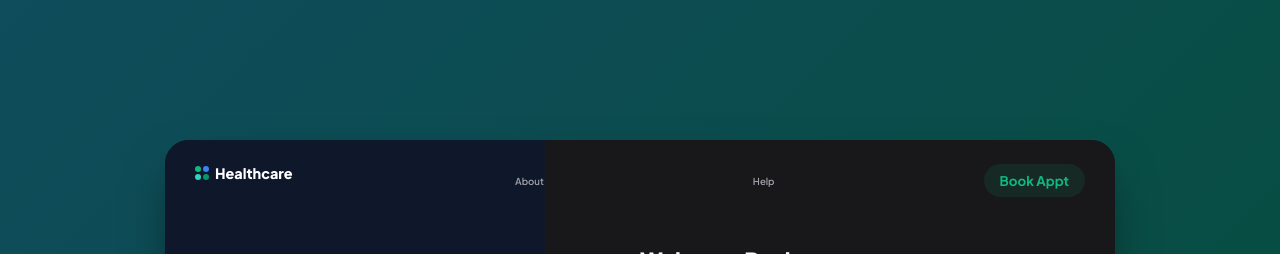
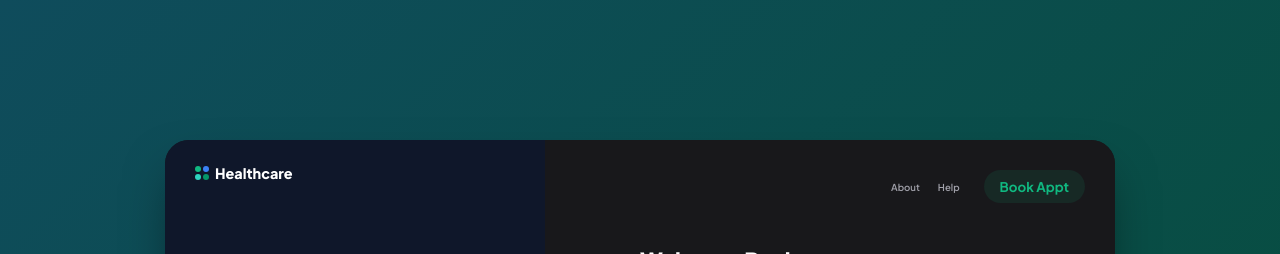
Before and after one commit to sahilcingh/Patient-record-app-v2, a React (Vite) app in the folder frontend/: page / in a window 1280 px wide. Shown: the top 254 px of the page. Built offline with nearby package versions, Linux system fonts and the light colour scheme.

Commit message:
doctor image on the login page 8

```diff
--- a/frontend/src/css/auth.css
+++ b/frontend/src/css/auth.css
@@ -75,26 +75,49 @@ body { margin: 0; padding: 0; }
     background-color: #18181b;
 }
 
-/* ABOUT & HELP OPTIONS - Pinned explicitly to Top Right */
+/* ABOUT & HELP OPTIONS - Heavily locked down to kill global CSS interference */
 .top-nav {
-    position: absolute;
-    top: 2rem;
-    right: 2.5rem;
-    display: flex;
-    align-items: center;
-    gap: 1.5rem;
+    position: absolute !important;
+    top: 2.5rem !important;
+    right: 2.5rem !important;
+    left: auto !important; /* Stops it from stretching to the left */
+    width: max-content !important; /* Shrink-wraps the box tightly around the 3 buttons */
+    display: flex !important;
+    justify-content: flex-end !important;
+    align-items: center !important;
+    gap: 1.5rem !important; /* Locks the exact spacing */
     font-size: 0.8rem;
     color: #a1a1aa;
     font-weight: 600;
+    margin: 0 !important;
+    padding: 0 !important;
 }
-.top-nav span { cursor: pointer; transition: color 0.2s; }
-.top-nav span:hover { color: #ffffff; }
+
+.top-nav span {
+    cursor: pointer;
+    transition: color 0.2s;
+}
+
+.top-nav span:hover {
+    color: #ffffff;
+}
+
 .book-btn {
-    background: rgba(16, 185, 129, 0.1); color: #10b981;
-    border: none; padding: 8px 16px; border-radius: 20px; font-weight: 700; cursor: pointer;
+    background: rgba(16, 185, 129, 0.1) !important;
+    color: #10b981 !important;
+    border: none !important;
+    padding: 8px 16px !important;
+    border-radius: 20px !important;
+    font-weight: 700 !important;
+    cursor: pointer !important;
     transition: background 0.2s, color 0.2s;
+    margin-left: 0.5rem !important;
 }
-.book-btn:hover { background: #10b981; color: #fff; }
+
+.book-btn:hover {
+    background: #10b981 !important;
+    color: #fff !important;
+}
 
 /* THE FORM CONTAINER - Properly sized and centered */
 .form-container {
```
